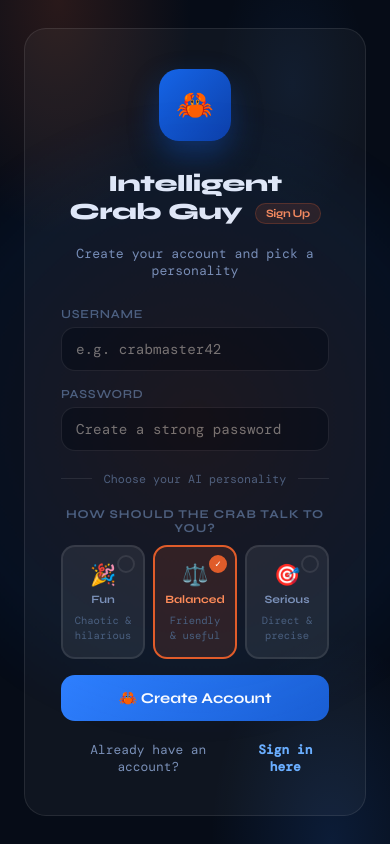
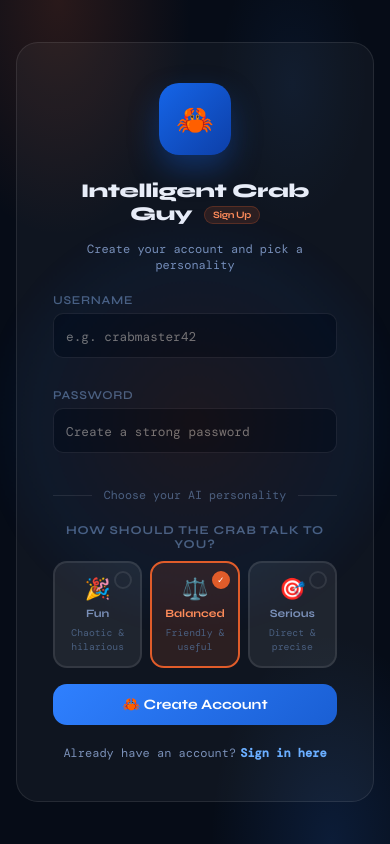
Before and after one commit to Tejas-pandey1/CRAB_AI_THING, a Flask app: page /register in a window 390 px wide. Run offline with Flask 3, Linux system fonts and the light colour scheme; some web fonts are replaced.

Commit message:
updated crab ui

```diff
--- a/app.py
+++ b/app.py
@@ -468,16 +468,6 @@ def get_me():
     })
 
 
-# ─────────────────────────────────────────────
-#  Entry Point
-# ─────────────────────────────────────────────
-if __name__ == "__main__":
-    with app.app_context():
-        db.create_all()
-    port = int(os.environ.get("PORT", 5000))
-    app.run(host="0.0.0.0", port=port, debug=True)
-
-
 @app.route("/chat", methods=["POST"])
 @login_required
 def chat_legacy():
@@ -497,3 +487,13 @@ def chat_legacy():
         db.session.commit()
 
     return chat_message(chat.id)
+
+
+# ─────────────────────────────────────────────
+#  Entry Point
+# ─────────────────────────────────────────────
+if __name__ == "__main__":
+    with app.app_context():
+        db.create_all()
+    port = int(os.environ.get("PORT", 5000))
+    app.run(host="0.0.0.0", port=port, debug=True)
--- a/static/auth.css
+++ b/static/auth.css
@@ -287,3 +287,112 @@
 
   border-color: rgba(224,92,42,0.25);
 }
+
+/* =========================
+   MOBILE RESPONSIVE
+========================= */
+
+@media (max-width: 560px) {
+  html, body {
+    height: 100%;
+    overflow: hidden;
+  }
+
+  .login-container {
+    height: 100vh;
+    padding: 16px;
+    overflow-y: auto;
+    overflow-x: hidden;
+  }
+
+  .login-container::before {
+    width: 400px;
+    height: 400px;
+    opacity: 0.4;
+  }
+
+  .login-card {
+    max-width: 100% !important;
+    width: 100%;
+    margin: 0 auto;
+  }
+
+  .login-card.register-mode {
+    max-width: 100% !important;
+  }
+
+  .login-brand {
+    margin-bottom: 20px;
+    gap: 8px;
+  }
+
+  .brand-icon {
+    width: 60px;
+    height: 60px;
+    font-size: 1.8rem;
+  }
+
+  .login-brand h1 {
+    font-size: 1.3rem;
+  }
+
+  .mode-tag {
+    font-size: 0.65rem;
+    padding: 2px 8px;
+  }
+
+  .login-brand p {
+    font-size: 0.8rem;
+  }
+
+  .form-group {
+    margin-bottom: 14px;
+  }
+
+  .form-group label {
+    font-size: 0.8rem;
+    margin-bottom: 6px;
+  }
+
+  .form-group input {
+    padding: 11px 12px;
+    font-size: 16px;
+    border-radius: 10px;
+  }
+
+  .form-group input::placeholder {
+    font-size: 0.85rem;
+  }
+
+  .login-form button {
+    padding: 12px;
+    font-size: 0.95rem;
+  }
+
+  .personality-picker {
+    gap: 8px;
+  }
+
+  .pp-option {
+    padding: 12px 8px;
+  }
+
+  .pp-icon {
+    font-size: 1.6rem;
+  }
+
+  .pp-name {
+    font-size: 0.75rem;
+  }
+
+  .pp-desc {
+    font-size: 0.65rem;
+    margin-top: 2px;
+  }
+
+  .switch-row {
+    font-size: 0.8rem;
+    margin-top: 16px;
+    gap: 4px;
+  }
+}
--- a/static/styles.css
+++ b/static/styles.css
@@ -1104,6 +1104,7 @@ textarea#prompt-input:focus { border-color: rgba(47,128,255,0.4); }
   align-items: center;
   justify-content: center;
   padding: 24px;
+  overflow-y: auto;
 }
 
 .login-card {
--- a/templates/login.html
+++ b/templates/login.html
@@ -42,17 +42,6 @@
              else 'Welcome back — sign in to continue' }}
         </p>
       </div>
-
-      <!-- Flash Messages -->
-      {% with messages = get_flashed_messages() %}
-        {% if messages %}
-          <div class="flash-messages">
-            {% for message in messages %}
-              <p class="flash-message">⚠ {{ message }}</p>
-            {% endfor %}
-          </div>
-        {% endif %}
-      {% endwith %}
 
       <!-- Form -->
       <form
```
